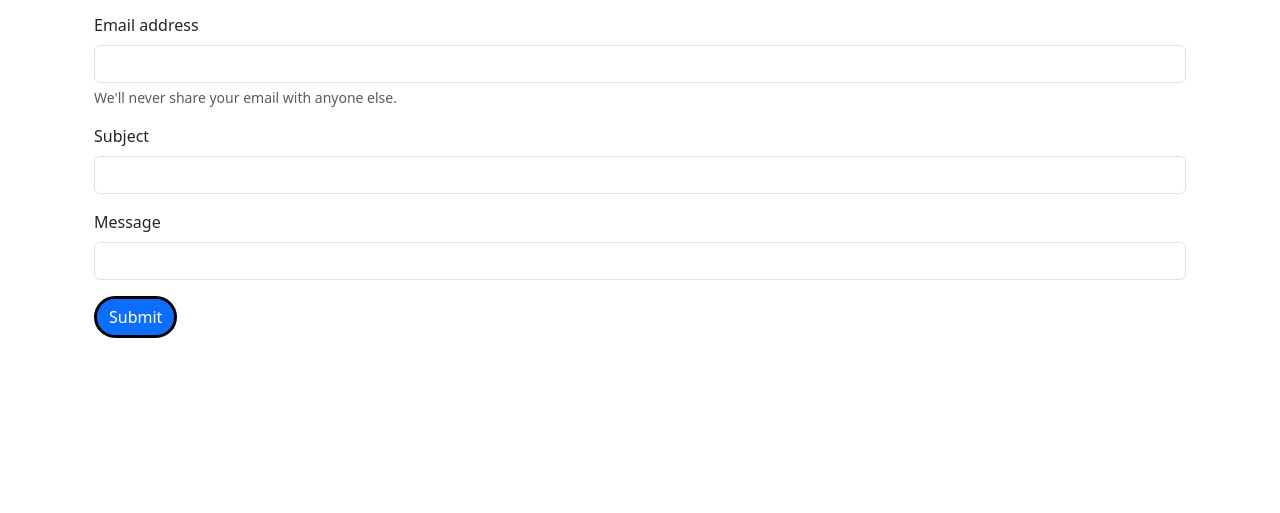
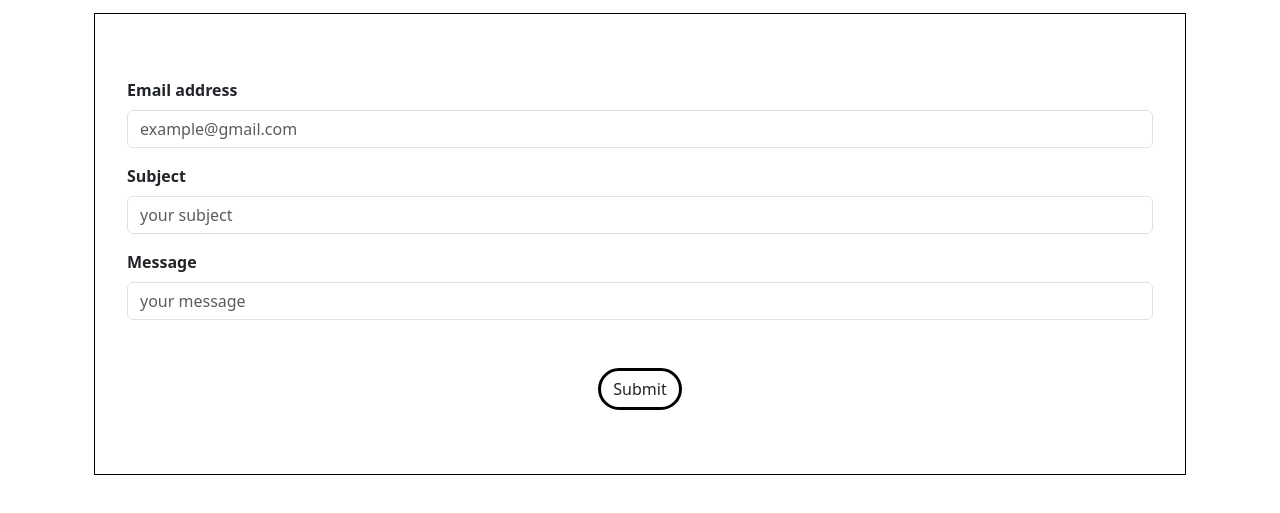
Before and after one commit to fgunardi/Portofolio, a plain HTML site: page index.html in a window 1280 px wide. Shown: the part 2688-3201 px from the top of the page. Before the commit the page ends 3026 px from the top, so only its background shows below. Drawn offline with nearby package versions, Linux system fonts and the light colour scheme; files whose address does not match are found by name.

Commit message:
add contact

```diff
--- a/index.html
+++ b/index.html
@@ -128,7 +128,7 @@
 	</section>
 
 	<section id="contact" class="contact container">
-		<div id="row">
+		<div id="row" d-flex align-items-center gap-5>
 			<div id="col">
 				<p>Lorem ipsum dolor sit amet, consectetur adipisicing elit, sed do eiusmod
 				tempor incididunt ut labore et dolore magna aliqua. Ut enim ad minim veniam,
@@ -152,21 +152,22 @@
 				</div>
 			</div>
 			<div id="col">
-				<form>
+				<form class="contact-form" onsubmit="onFormSubmit(event)">
 				  <div class="mb-3">
-    <label for="exampleInputEmail1" class="form-label">Email address</label>
-    <input type="email" class="form-control" id="exampleInputEmail1" aria-describedby="emailHelp">
-    <div id="emailHelp" class="form-text">We'll never share your email with anyone else.</div>
+				    <label for="inp_email" class="form-label">Email address</label>
+				    <input type="email" class="form-control" id="inp_email" placeholder="example@gmail.com">
 				  </div>
 				  <div class="mb-3">
-    <label for="exampleInputPassword1" class="form-label">Subject</label>
-    <input type="password" class="form-control" id="exampleInputPassword1">
+				    <label for="inp_subject" class="form-label">Subject</label>
+				    <input type="text" class="form-control" id="inp_subject" placeholder="your subject">
 				  </div>
 				  <div class="mb-3">
-    <label for="exampleInputPassword1" class="form-label">Message</label>
-    <input type="password" class="form-control" id="exampleInputPassword1">
+				    <label for="inp_message" class="form-label">Message</label>
+				    <input type="text" class="form-control" id="inp_message" placeholder="your message">
 				  </div>
-  <button type="submit" class="btn btn-primary">Submit</button>
+				  <div class="d-flex justify-content-center mt-5">
+				  	<button type="submit" class="btn button">Submit</button>
+				  </div>
 				</form>
 			</div>
 		</div>
--- a/main.js
+++ b/main.js
@@ -14,3 +14,23 @@ function toggledetail(e) {
 
 	$(detail).slidetoggle()
 }
+
+function onFormSubmit(e) {
+	e.preventDefault()
+	const email= $("#inp_email")
+	const subjet= $("#inp_subjet")
+	const message= $("#inp_message")
+
+	if(!$(email).val()) {
+		alert("Email is required")
+	} else if (!$(subject).val()) {
+		alert("Subject is Required")
+	} else if (!$(message).val()) {
+		alert("Message is required")
+	} else {
+		alert("Form Submitted")
+		!$(email).val("")
+		!$(subject).val("")
+		!$(message).val("")
+	}
+}
--- a/style.css
+++ b/style.css
@@ -124,6 +124,23 @@ section::before {
 	content: 'Portofolio';
 }
 
+.contact {
+	padding-bottom: 128px;
+}
+
+.contact::before {
+	content: 'contact';
+}
+
+.contact-form {
+	border: 1px solid black;
+	padding: 64px 32px;
+}
+
+.form-label {
+	font-weight: 700;
+}
+
 @keyframes upDown {
 	0% {
 		transform: translateY(0);
```
Also changed, not shown: images/potrait.png (renamed from potrait.png). Lines whose indentation alone changed are shown as unchanged.
